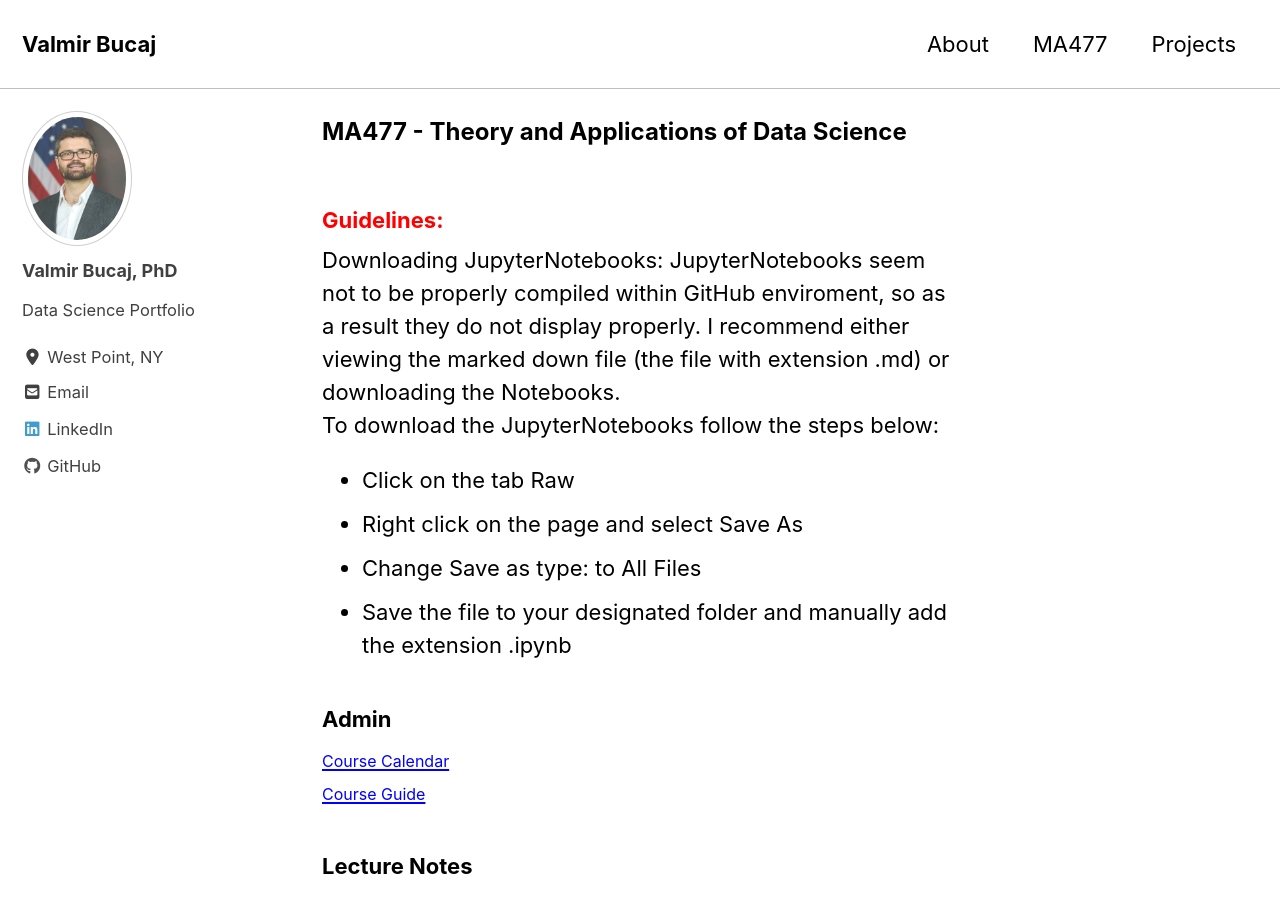
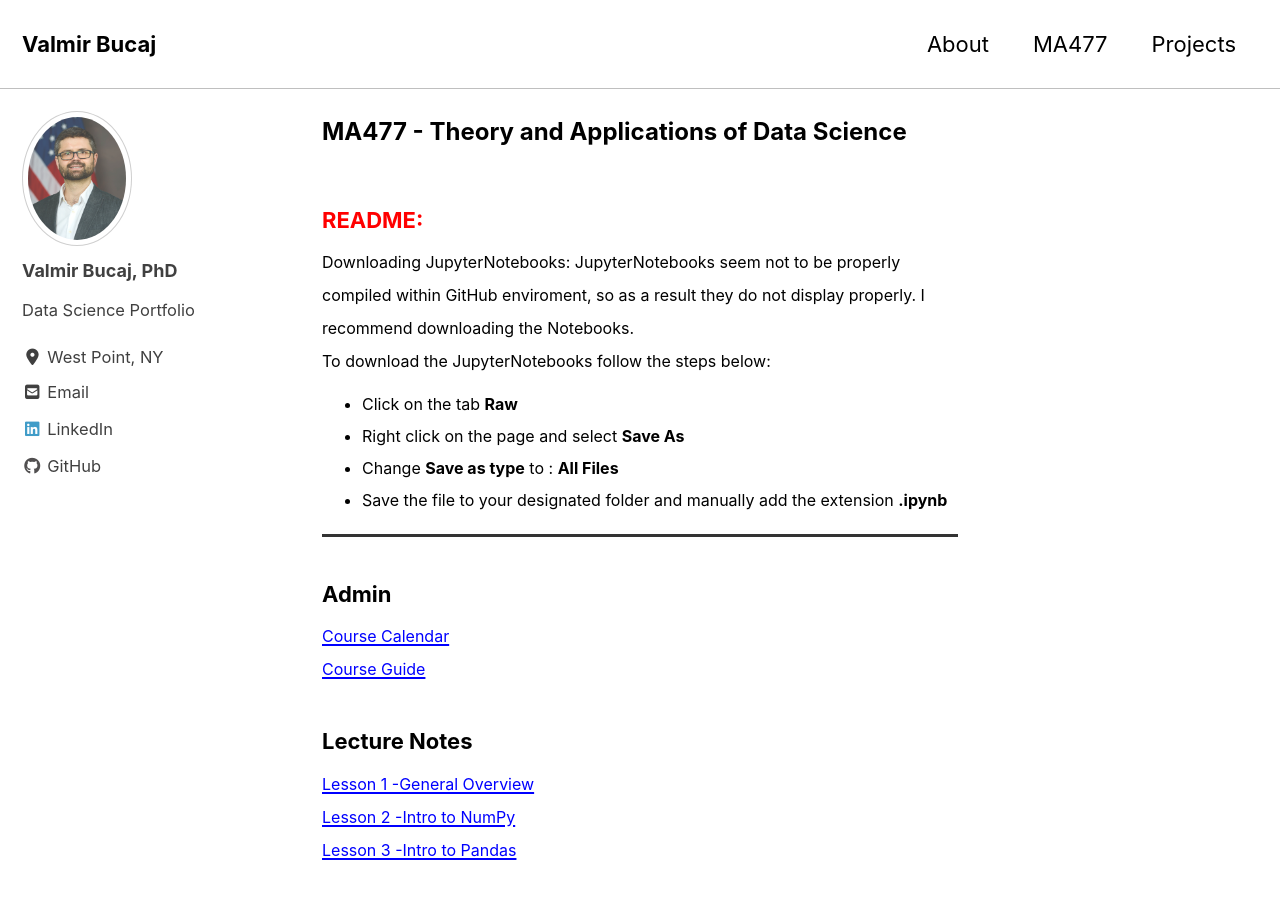
Before and after one commit to vbucaj/vbucaj.github.io, a Jekyll site: the page built from _pages/MA477.md, in a window 1280 px wide and 900 px high. Built offline with Jekyll 4.4.1, drawn with Linux system fonts in a browser that asks for light colours; cached includes are drawn as plain includes; nearby versions of some CDN libraries.

Commit message:
1/21/2020

```diff
--- a/_pages/MA477.md
+++ b/_pages/MA477.md
@@ -6,17 +6,21 @@ author_profile: true
 ---
 <html>
 <body>
-<h3><font color='red'>Guidelines:</font></h3>
-Downloading JupyterNotebooks: JupyterNotebooks seem not to be properly compiled within GitHub enviroment, so as a result they do not display properly. I recommend either viewing the marked down file (the file with extension .md) or downloading the Notebooks.
+<h3><font color='red'>README:</font></h3>
+<font size='3'>Downloading JupyterNotebooks: JupyterNotebooks seem not to be properly compiled within GitHub enviroment, so as a result they do not display properly. I recommend downloading the Notebooks.
+
 <br>
 
 To download the JupyterNotebooks follow the steps below:
 <ul>
-<li>  Click on the tab Raw</li>
-<li>  Right click on the page and select Save As</li>
-<li>  Change Save as type: to All Files</li>
-<li>    Save the file to your designated folder and manually add the extension .ipynb </li>
+<li>  Click on the tab <b>Raw</b></li>
+<li>  Right click on the page and select <b>Save As</b></li>
+<li>  Change <b>Save as type</b> to : <b>All Files</b></li>
+<li>  Save the file to your designated folder and manually add the extension <b>.ipynb</b> </li>
 </ul>
+</font>
+<hr style="height:3px;border:none;color:#333;background-color:#333;" />
+
 <h3>Admin</h3>
 <a href="https://github.com/vbucaj/lecture-notes/blob/master/MA477%20-%20Theory%20and%20Applications%20of%20Data%20Science/Course%20Calendar/MA477-AY20-2%20Calendar.pdf" target="_blank" ><font size='3'>Course Calendar</font></a>
 <br>
```
